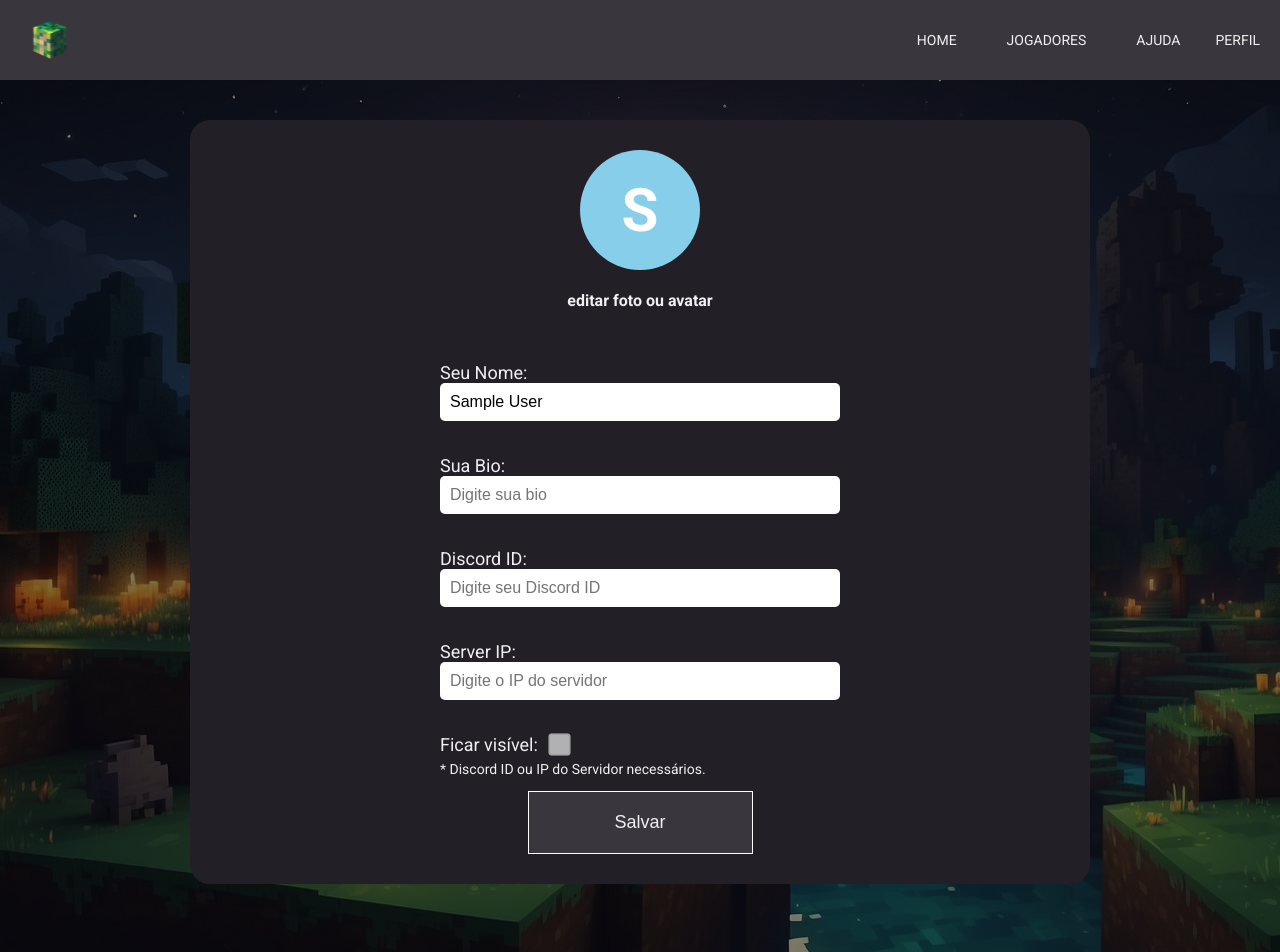
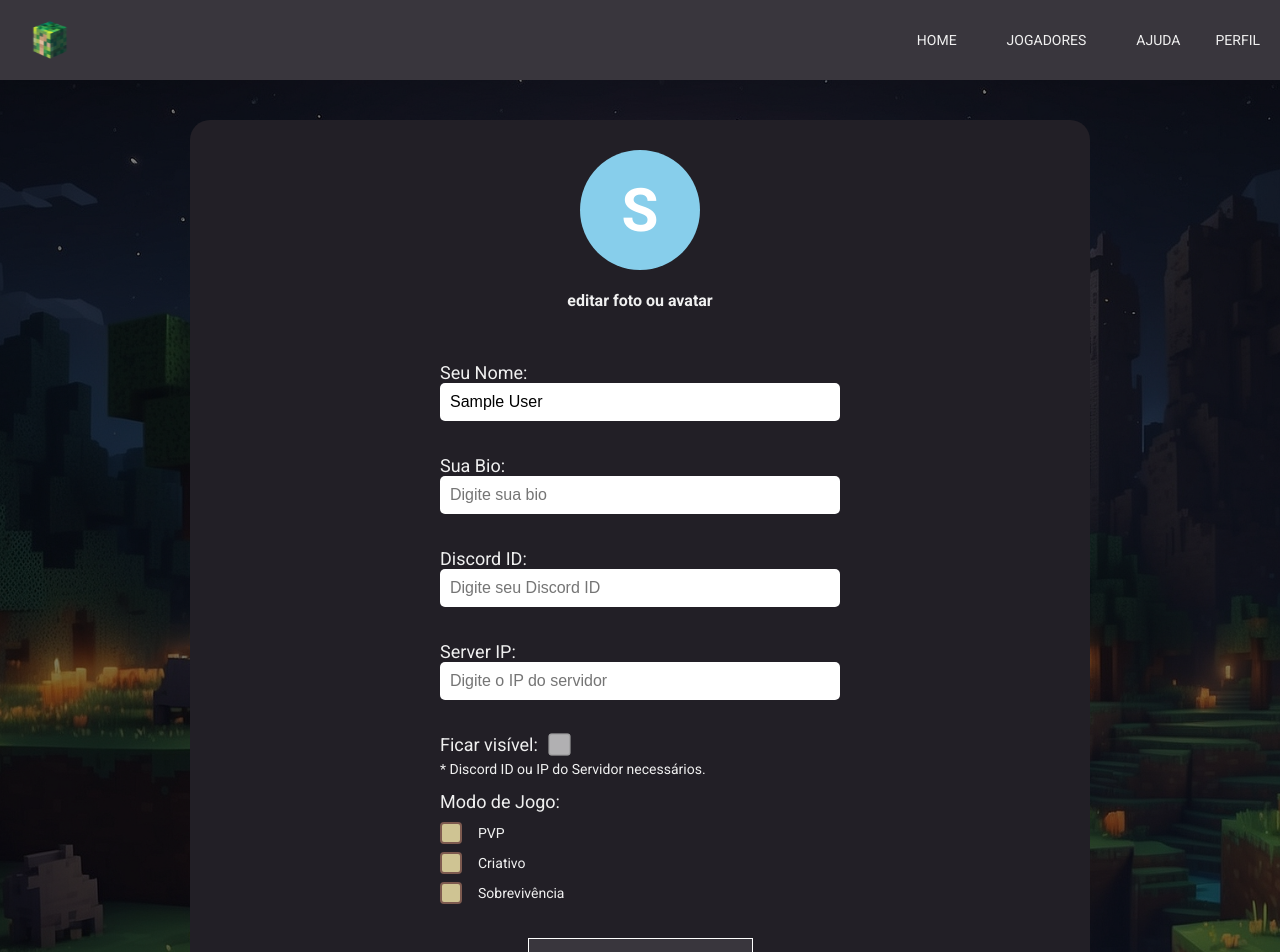
Before and after one commit to NathanChacon/minecraft-server-app, a React (Create React App) app: page /edit-profile in a window 1280 px wide. Shown: the top 952 px of the page. Built offline with nearby package versions, Linux system fonts and the light colour scheme; no server answers; sample sign-in values are in the browser's storage.

Commit message:
feat: add game modes options

```diff
--- a/src/api/services/user.ts
+++ b/src/api/services/user.ts
@@ -20,7 +20,8 @@ interface IUser {
   discordId: string | null;
   serverIp: string | null;
   isUserVisible: boolean | null;
-  profileImg: string  // Email can be null if not provided
+  profileImg: string,
+  gameModes: Array<string> | null;  // Email can be null if not provided
 }
 
 
@@ -35,8 +36,6 @@ export const saveUser = async (credential: UserCredential): Promise<any> => { //
       defaultName: credential.user.displayName,
       email: credential.user.email,
     });
-
-    console.log("User saved successfully!");
 
     // Return the user data after saving
     return {
@@ -72,7 +71,8 @@ export const getUserById = async (uid: string): Promise<IUser | null> => {
           profileImg: userSnapshot.data()?.profileImg,
           discordId: userSnapshot.data()?.discordId,
           serverIp: userSnapshot.data()?.serverIp,
-          isUserVisible: userSnapshot.data()?.isUserVisible
+          isUserVisible: userSnapshot.data()?.isUserVisible,
+          gameModes: userSnapshot.data()?.gameModes
         } as IUser; // Return the user data as IUser type
       } else {
         return null;
--- /dev/null
+++ b/src/pages/EditProfile/components/Select/index.tsx
@@ -0,0 +1,24 @@
+import React from 'react';
+import { useFormContext } from 'react-hook-form';
+import './style.css';
+
+interface SelectProps {
+  register: any
+  options: string[];
+}
+
+const Select: React.FC<SelectProps> = ({ register, options }) => {
+  return (
+    <div className="select">
+      {options.map((option) => (
+        <label key={option} className="select__option">
+          <input type="checkbox" value={option} {...register} className="select__checkbox" />
+          <span className="select__custom-checkbox"></span>
+          <span className="select__label-text">{option}</span>
+        </label>
+      ))}
+    </div>
+  );
+};
+
+export default Select;
--- /dev/null
+++ b/src/pages/EditProfile/components/Select/style.css
@@ -0,0 +1,41 @@
+.select {
+    display: flex;
+    flex-direction: column;
+    gap: 8px;
+  }
+
+  .select__option {
+    display: flex;
+    align-items: center;
+    font-size: 14px;
+    position: relative;
+  }
+
+  .select__checkbox {
+    opacity: 0;
+    position: absolute;
+    padding: 20px;
+    border: none;
+    border-radius: 5px;
+    cursor: pointer;
+  }
+
+  .select__custom-checkbox {
+    width: 16px;
+    height: 16px;
+    border: 2px solid #7D5A4F;
+    background-color: #CFC493;
+    border-radius: 4px;
+    padding: 9px;
+    display: inline-block;
+    margin-right: 8px;
+    transition: background-color 0.2s ease;
+  }
+
+  .select__checkbox:checked + .select__custom-checkbox {
+    background-color: #3C8031;
+  }
+
+  .select__label-text {
+    margin-left: 8px;
+  }
--- a/src/pages/EditProfile/index.tsx
+++ b/src/pages/EditProfile/index.tsx
@@ -5,12 +5,15 @@ import { uploadUserImage, updateUserData } from "../../api/services/user";
 import { useUser } from "../../context/UserContext";
 import UserDefaultImage from "./components/UserDefaultImage";
 import { useNavigate } from "react-router-dom";
+import Select from "./components/Select";
+
 interface EditProfileFormData {
   name: string;
   bio?: string;
   serverIp?: string;
   discordId?: string;
   isUserVisible?: boolean;
+  gameModes?: Array<string>;
 }
 
 const EditProfile: React.FC = () => {
@@ -25,6 +28,7 @@ const EditProfile: React.FC = () => {
       discordId: userLocalStorage?.discordId || "",
       serverIp: userLocalStorage?.serverIp || "",
       isUserVisible: userLocalStorage?.isUserVisible || false,
+      gameModes: userLocalStorage?.gameModes || []
   }});
 
 
@@ -32,6 +36,7 @@ const EditProfile: React.FC = () => {
 
   const discordId = watch("discordId");
   const serverIp = watch("serverIp");
+
 
   const hasFilledRequiredFieldsToToggle = !!discordId || !!serverIp
   const hasFieldsToEnableToggleError =  errors.discordId || errors.serverIp
@@ -51,6 +56,7 @@ const EditProfile: React.FC = () => {
           bio: data?.bio || "",
           discordId: data?.discordId || null,
           serverIp: data?.serverIp || null,
+          gameModes: data?.gameModes || [],
           isUserVisible
         };
 
@@ -191,6 +197,14 @@ const EditProfile: React.FC = () => {
           <span className={`edit-profile__form-input-disclaimer ${!isToggleEnabled ? 'visible' : 'hidden'}`}>* Discord ID ou IP do Servidor necessários.</span>
         </div>
 
+        <div className="edit-profile__form-input">
+            <p className="edit-profile__form-input-text edit-profile__form-input-text--select">Modo de Jogo:</p>
+            <Select
+              register={register("gameModes")}
+              options={["PVP", "Criativo", "Sobrevivência"]}
+            />
+          </div>
+
           <input className="edit-profile__form-btn" type="submit" value="Salvar" />
         </form>
     </section>
--- a/src/pages/EditProfile/style.css
+++ b/src/pages/EditProfile/style.css
@@ -26,7 +26,10 @@
     text-decoration: underline;
 }
 
+.edit-profile__form-input-text.edit-profile__form-input-text--select{
+    margin: 0px 10px 10px 0px;
 
+}
 
 .edit-profile__user-picture-container{
     display: flex;
@@ -124,6 +127,7 @@
 
 .edit-profile__form-btn{
     width: 100%;
+    margin-top: 20px;
     max-width: 225px;
     font-size: 18px;
     color: #F0F0F0;
```
